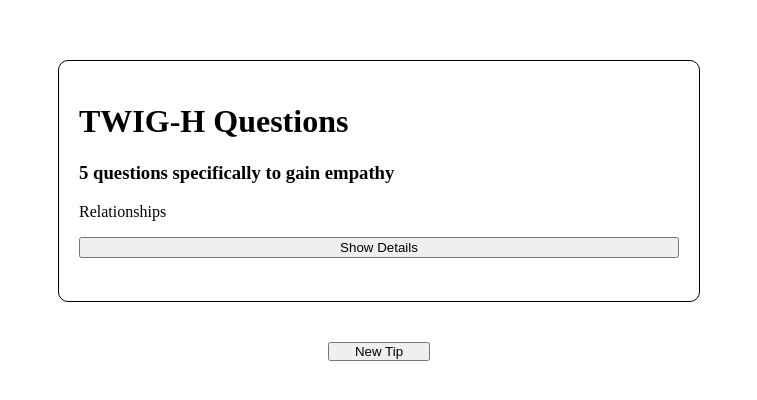
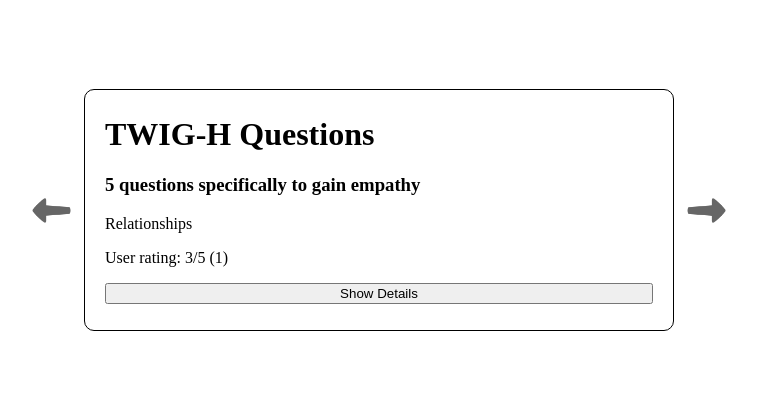
Before and after one commit to Madhav-Malhotra/helpful-things-you-can-do, a React (Create React App) app: page / in a window 1280 px wide. Shown: the part 186-586 px from the top of the page, without its empty margins (261-1018 px from the left). Built offline with nearby package versions, Linux system fonts and the light colour scheme.

Commit message:
Improved card flipping + components

```diff
--- a/src/App.css
+++ b/src/App.css
@@ -1,8 +1,10 @@
 div.App {
   display: flex;
-  flex-direction: column;
+  flex-direction: row;
   height: 97vh;
-  justify-content: center;
+  align-items: center;
+  max-width: 720px;
+  margin: 0 auto;
 }
 
 div.Card {
@@ -26,8 +28,15 @@ div.Card h1 {
   margin-top: 0;
 }
 
-button.next-card {
-  max-width: 600px;
-  margin: 20px auto;
-  padding: 0 25px;
+div.App img.arrow {
+  max-width: 45px;
+  max-height: 45px;
+  padding: 0 10px;
+  opacity: 0.6;
+  transition: 0.6s;
 }
+
+div.App img.arrow:hover {
+  opacity: 1;
+  cursor: pointer;
+}
--- a/src/App.js
+++ b/src/App.js
@@ -6,12 +6,18 @@ import './App.css';
 function App() {
   const [num, setNum] = useState(0);
 
-  const handleNewTip = () => setNum(num+1);
+  const handleNewTip = (i) => {
+    let index = num+i;
+    if (index >= data.length) index = 0;
+    if (index < 0) index = data.length - 1;
+    setNum(index);
+  };
 
   return (
     <div className="App">
+      <img className="arrow" onClick={() => handleNewTip(-1)} src="./leftArrow.png" />
       <Card {...data[num]} />
-      <button className="next-card" onClick={handleNewTip}>New Tip</button>
+      <img className="arrow" onClick={() => handleNewTip(1)} src="./rightArrow.png" />
     </div>
   );
 }
--- a/src/components/Card.js
+++ b/src/components/Card.js
@@ -1,4 +1,6 @@
 import React, { useState } from 'react';
+import Review from './Review';
+import Tags from './Tags';
 
 export default function Card(props) {
   const [detail, setDetail] = useState(false);
@@ -8,11 +10,12 @@ export default function Card(props) {
     content = (<div>
       <h1>{props.Name}</h1>
       <h3>{props.Description}</h3>
-      <p>{JSON.stringify(props.Tags).replace(/[[\]"]/g, '')}</p>
-      {props.ReviewNumber ? <p>User rating: {props.Rating}/5 ({props.ReviewNumber})</p> : ""}
+      <Tags Tags={props.Tags}/>
+      <Review ReviewNumber={props.ReviewNumber} Rating={props.Rating} />
     </div>);
   } else {
     content = (<div>
+      <h3>{props.Description}</h3>
       <p className="detail">{props.Detailed}</p>
     </div>)
   }
--- /dev/null
+++ b/src/components/Review.js
@@ -0,0 +1,19 @@
+import React from 'react'
+
+export default function Review(props) {
+  let content;
+
+  if (props.ReviewNumber) {
+    if (props.Mode === 'write') {
+      content = null;
+    } else {
+      content = (<p>User rating: {props.Rating}/5 ({props.ReviewNumber})</p>);
+    }
+  }
+
+  return (
+    <div className='review'>
+      {content}
+    </div>
+  )
+}
--- /dev/null
+++ b/src/components/Tags.js
@@ -0,0 +1,9 @@
+import React from 'react'
+
+export default function Tags(props) {
+  return (
+    <div className='tags'>
+      <p>{JSON.stringify(props.Tags).replace(/[[\]"]/g, '')}</p>
+    </div>
+  )
+}
--- a/src/processedData.js
+++ b/src/processedData.js
@@ -5,7 +5,9 @@ export const data = [
     "Tags": [
       "Relationships"
     ],
-    "Detailed": "1. Time - 'What 3-5 things take up most of your time these days?'\n2. Worries - 'What are some worries on your mind right now?'\n3. Influences - 'What/who are you learning from? Books, mentors, whatever.'\n4. Goals - 'What are you working towards in the next few months?'\n5. Happiness - 'What’s been making you happy these days?'"
+    "Detailed": "1. Time - 'What 3-5 things take up most of your time these days?'\n2. Worries - 'What are some worries on your mind right now?'\n3. Influences - 'What/who are you learning from? Books, mentors, whatever.'\n4. Goals - 'What are you working towards in the next few months?'\n5. Happiness - 'What’s been making you happy these days?'",
+    "Rating": 3,
+    "ReviewNumber": 1
   },
   {
     "Name": "Identify, Plan, Reflect",
```
Also changed, not shown: public/leftArrow.png (added), public/rightArrow.png (added).
